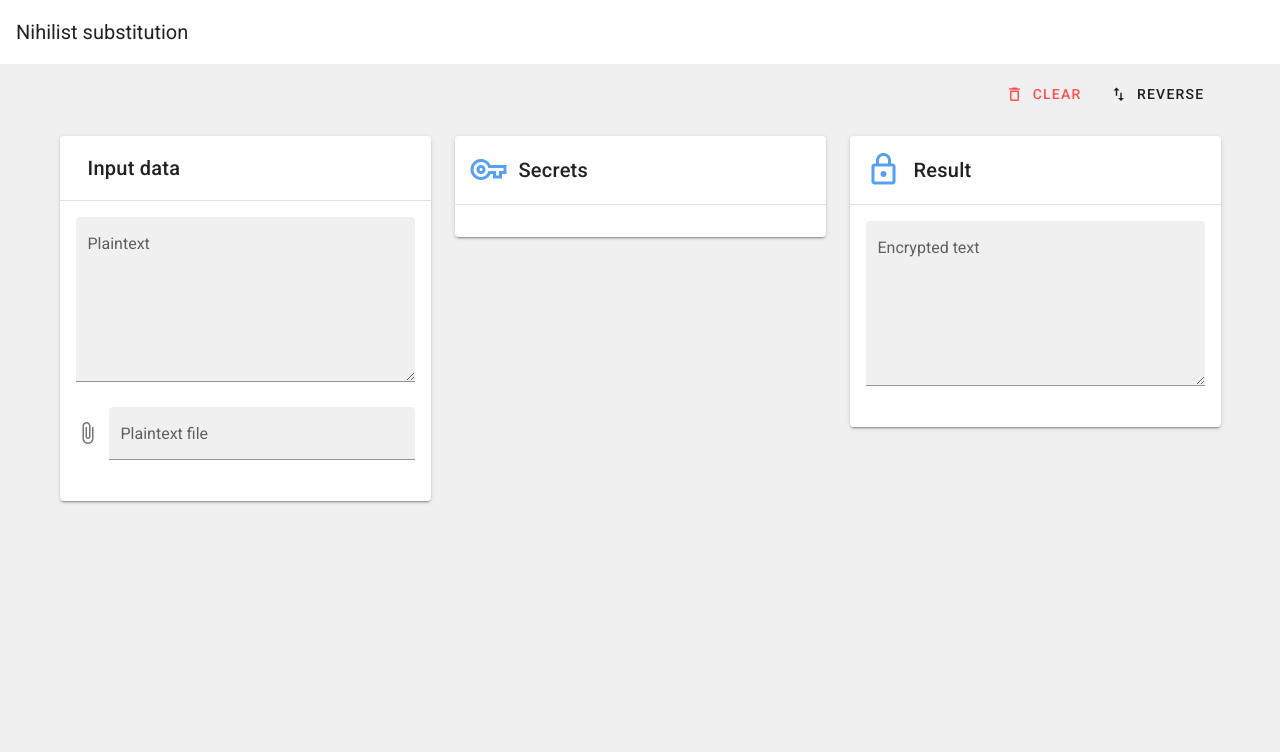
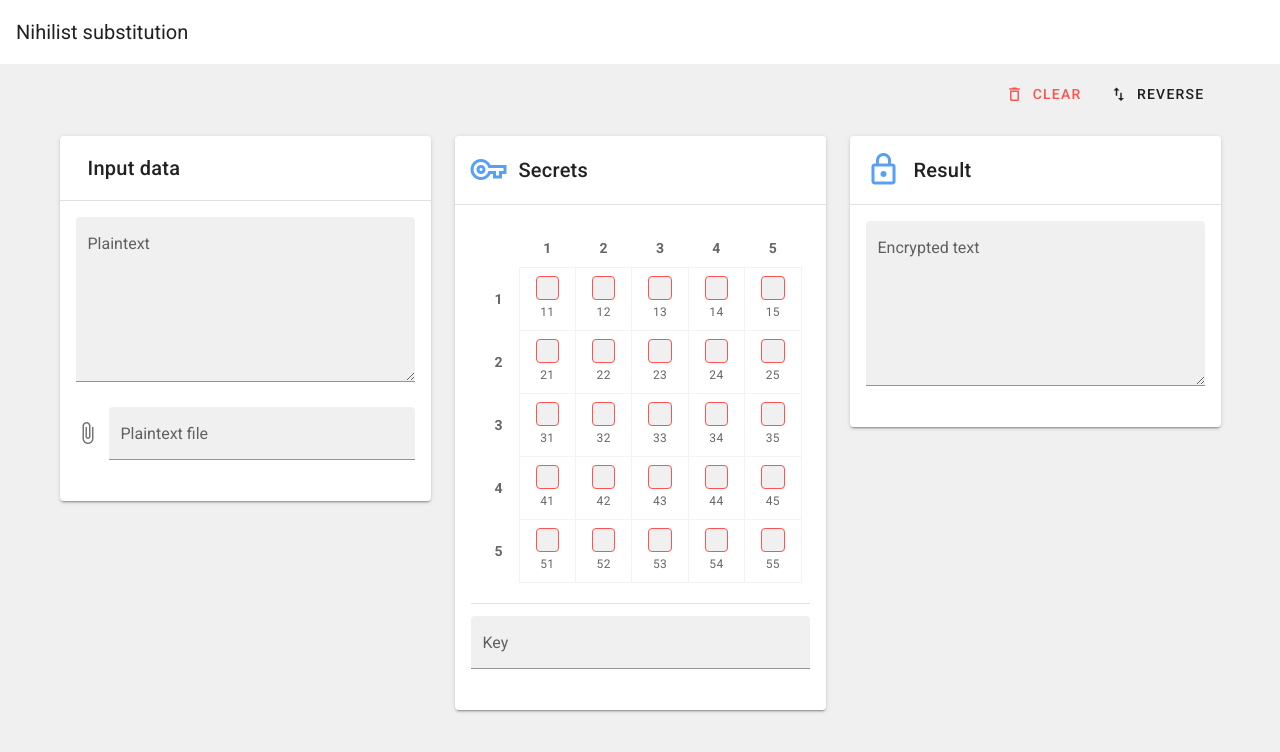
Before and after one commit to tjakubowski/put-pod, a Vue app: page / in a window 1280 px wide. Shown: the top 752 px of the page. Built offline with nearby package versions, Linux system fonts and the light colour scheme.

Commit message:
Add AlphabetTable

```diff
--- a/src/App.vue
+++ b/src/App.vue
@@ -32,6 +32,9 @@
 
           <v-col cols="4">
             <base-card title="Secrets" icon="key-outline">
+              <AlphabetTable @input="updateAlphabet"/>
+              <v-divider class="my-3"/>
+              <v-text-field v-model="encryptionKey" label="Key" filled dense/>
             </base-card>
           </v-col>
 
@@ -50,10 +53,12 @@
 
 <script>
 import BaseCard from '@/components/BaseCard';
+import AlphabetTable from "@/components/AlphabetTable";
 
 export default {
   name: 'App',
   components: {
+    AlphabetTable,
     BaseCard,
   },
   data() {
@@ -61,6 +66,8 @@ export default {
       encrypt: true,
       textFile: null,
       text: '',
+      alphabet: [],
+      encryptionKey: '',
     };
   },
   computed: {
@@ -82,6 +89,9 @@ export default {
       this.text = this.result;
       this.encrypt = !this.encrypt;
     },
+    updateAlphabet(alphabet) {
+      this.alphabet = alphabet;
+    },
     readFile(file) {
       const reader = new FileReader();
       reader.onload = ({ target }) => {
--- /dev/null
+++ b/src/components/AlphabetTable.vue
@@ -0,0 +1,98 @@
+<template>
+  <div class="alphabet-table">
+    <table v-cloak>
+      <tr>
+        <th></th>
+        <th
+            v-for="y in size" :key="`top-${y}`">
+          {{ y }}
+        </th>
+      </tr>
+      <tr v-for="y in size" :key="`left-${y}`">
+        <th>
+          {{ y }}
+        </th>
+        <td v-for="x in size" :key="`value-${x}`">
+          <label>
+            <input type="text" :class="cellClasses({x, y})" maxlength="1" v-model="alphabet[getCellIndex({x,y})]" >
+            <span class="caption">{{ y }}{{ x }}</span>
+          </label>
+        </td>
+      </tr>
+    </table>
+  </div>
+</template>
+
+<script>
+export default {
+  name: 'AlphabetTable',
+  props: {
+    size: {
+      type: Number,
+      default: 5,
+    },
+  },
+  data() {
+    return {
+      alphabet: [],
+    };
+  },
+  computed: {
+    alphabetOccurences() {
+      return this.alphabet.reduce((prev, curr) => (prev[curr] = ++prev[curr] || 1, prev), {});
+    },
+  },
+  methods: {
+    getCellIndex({x, y}) {
+      return (y - 1) * this.size + x - 1;
+    },
+    cellClasses(position) {
+      const cell = this.alphabet[this.getCellIndex(position)];
+      return {
+        'alphabet-table__input': true,
+        'alphabet-table__input--error': cell.length === 0 || this.alphabetOccurences[cell] > 1,
+      };
+    },
+  },
+  created() {
+    this.alphabet = Array.from({ length: this.size * this.size }, () => '');
+    this.$emit('input', this.alphabet);
+  },
+};
+</script>
+
+<style lang="scss">
+
+.alphabet-table {
+  width: 100%;
+  padding: 8px;
+
+  table {
+    border-collapse: collapse;
+  }
+
+  td, th {
+    padding: 8px 16px;
+    text-align: center;
+  }
+
+  td {
+    border: 1px solid #f3f3f3;
+  }
+
+  &__input {
+    width: 100%;
+    display: block;
+    text-align: center;
+    background-color: rgba(0, 0, 0, 0.06);
+    border-radius: 4px;
+    border: 1px solid transparent;
+
+    &--error {
+      border-color: var(--v-error-base);
+    }
+  }
+
+}
+
+</style>
--- a/src/plugins/vuetify.js
+++ b/src/plugins/vuetify.js
@@ -6,7 +6,7 @@ Vue.use(Vuetify);
 export default new Vuetify({
   theme: {
     options: {
-      customProperties: true
+      customProperties: true,
     },
     themes: {
       light: {
```
